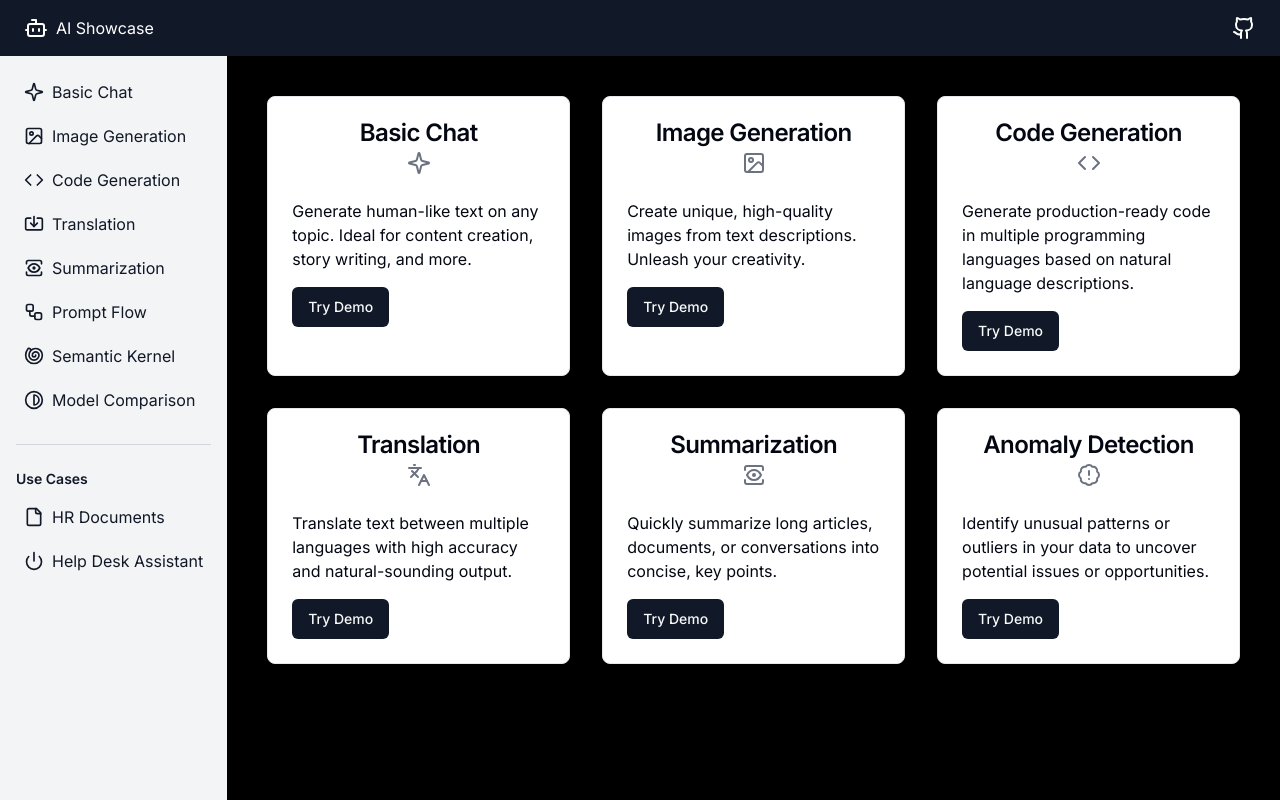
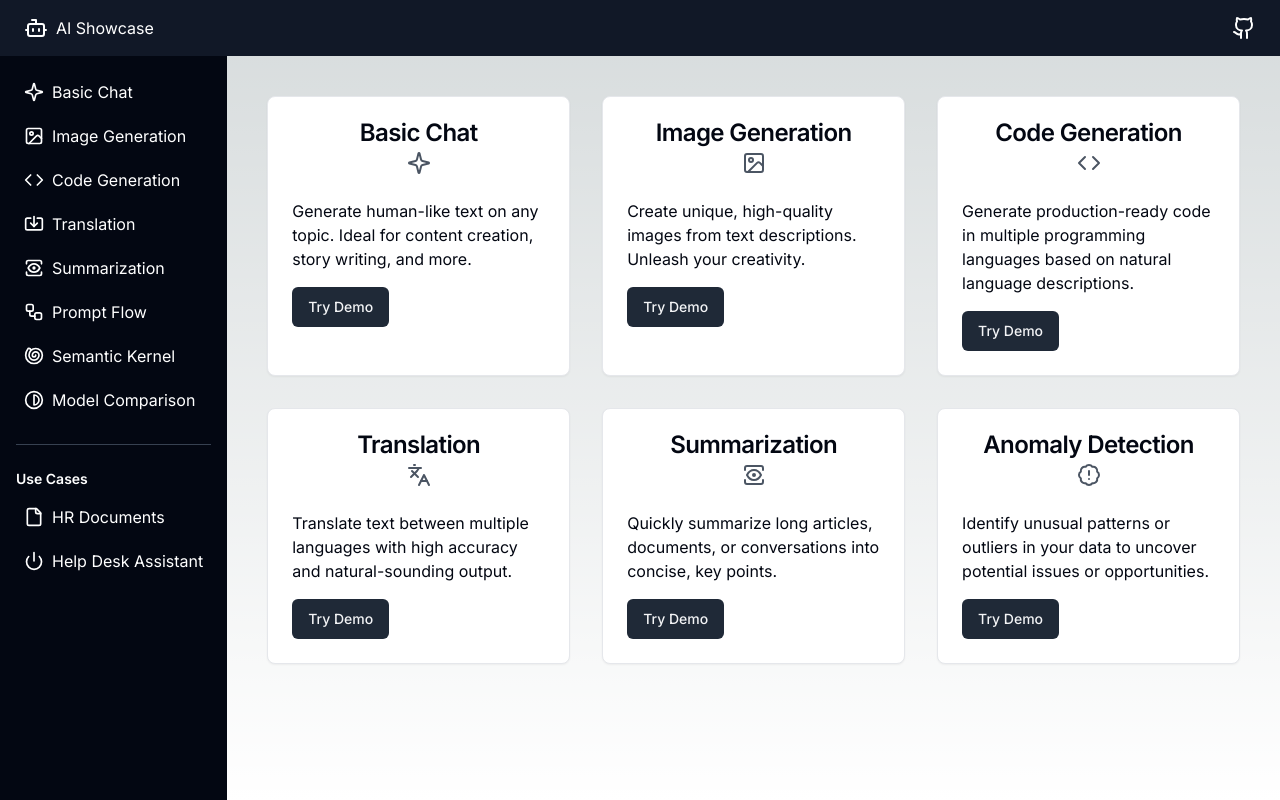
Before and after one commit to adamhockemeyer/AI-Showcase, a Next.js app in the folder frontend/: page / in a window 1280 px wide. Built offline with nearby package versions, Linux system fonts and the light colour scheme.

Commit message:
chore: Update frontend styles for image generation page

```diff
--- a/frontend/app/image-generation/page.tsx
+++ b/frontend/app/image-generation/page.tsx
@@ -32,7 +32,7 @@ export default function Component() {
 
 
     return (
-        <div className="flex flex-col h-screen">
+        <div className="flex flex-col h-fit">
             <div className="flex-1 flex flex-col items-center bg-gradient-to-br from-primary to-secondary">
                 <div className="max-w-2xl px-4 sm:px-6 lg:px-8 py-12 text-center">
                     <h1 className="text-4xl font-bold text-primary-foreground mb-4">AI Image Generator</h1>
--- a/frontend/app/layout.tsx
+++ b/frontend/app/layout.tsx
@@ -33,11 +33,11 @@ export default function RootLayout({
             </nav>
           </header>
           <div className="flex-1 flex">
-            <div className="bg-gray-100 dark:bg-gray-950 hidden md:flex flex-col gap-2 text-gray-900 dark:text-white p-4">
+            <div className="bg-gray-950  hidden md:flex flex-col gap-2 text-white p-4">
               <nav className="flex flex-col gap-1">
                 <Link
                   href="/basic-chat"
-                  className="flex items-center gap-2 p-2 rounded-md hover:bg-gray-200 dark:hover:bg-gray-800 transition-colors"
+                  className="flex items-center gap-2 p-2 rounded-md hover:bg-gray-800  transition-colors"
                   prefetch={false}
                 >
                   <SparkleIcon className="w-5 h-5" />
@@ -45,7 +45,7 @@ export default function RootLayout({
                 </Link>
                 <Link
                   href="/image-generation"
-                  className="flex items-center gap-2 p-2 rounded-md hover:bg-gray-200 dark:hover:bg-gray-800 transition-colors"
+                  className="flex items-center gap-2 p-2 rounded-md hover:bg-gray-800 transition-colors"
                   prefetch={false}
                 >
                   <ImageIcon className="w-5 h-5" />
@@ -53,7 +53,7 @@ export default function RootLayout({
                 </Link>
                 <Link
                   href="#"
-                  className="flex items-center gap-2 p-2 rounded-md hover:bg-gray-200 dark:hover:bg-gray-800 transition-colors"
+                  className="flex items-center gap-2 p-2 rounded-md hover:bg-gray-800 transition-colors"
                   prefetch={false}
                 >
                   <CodeIcon className="w-5 h-5" />
@@ -61,7 +61,7 @@ export default function RootLayout({
                 </Link>
                 <Link
                   href="#"
-                  className="flex items-center gap-2 p-2 rounded-md hover:bg-gray-200 dark:hover:bg-gray-800 transition-colors"
+                  className="flex items-center gap-2 p-2 rounded-md hover:bg-gray-800 transition-colors"
                   prefetch={false}
                 >
                   <ImportIcon className="w-5 h-5" />
@@ -69,7 +69,7 @@ export default function RootLayout({
                 </Link>
                 <Link
                   href="#"
-                  className="flex items-center gap-2 p-2 rounded-md hover:bg-gray-200 dark:hover:bg-gray-800 transition-colors"
+                  className="flex items-center gap-2 p-2 rounded-md hover:bg-gray-800 transition-colors"
                   prefetch={false}
                 >
                   <ViewIcon className="w-5 h-5" />
@@ -77,7 +77,7 @@ export default function RootLayout({
                 </Link>
                 <Link
                   href="#"
-                  className="flex items-center gap-2 p-2 rounded-md hover:bg-gray-200 dark:hover:bg-gray-800 transition-colors"
+                  className="flex items-center gap-2 p-2 rounded-md hover:bg-gray-800 transition-colors"
                   prefetch={false}
                 >
                   <WorkflowIcon className="w-5 h-5" />
@@ -85,7 +85,7 @@ export default function RootLayout({
                 </Link>
                 <Link
                   href="#"
-                  className="flex items-center gap-2 p-2 rounded-md hover:bg-gray-200 dark:hover:bg-gray-800 transition-colors"
+                  className="flex items-center gap-2 p-2 rounded-md hover:bg-gray-800 transition-colors"
                   prefetch={false}
                 >
                   <ShellIcon className="w-5 h-5" />
@@ -93,19 +93,19 @@ export default function RootLayout({
                 </Link>
                 <Link
                   href="#"
-                  className="flex items-center gap-2 p-2 rounded-md hover:bg-gray-200 dark:hover:bg-gray-800 transition-colors"
+                  className="flex items-center gap-2 p-2 rounded-md hover:bg-gray-800 transition-colors"
                   prefetch={false}
                 >
                   <ContrastIcon className="w-5 h-5" />
                   <span>Model Comparison</span>
                 </Link>
               </nav>
-              <hr className="border-gray-300 dark:border-gray-700 my-4" />
+              <hr className="border-gray-700 my-4" />
               <h4 className="text-sm font-semibold">Use Cases</h4>
               <nav className="flex flex-col gap-1">
                 <Link
                   href="#"
-                  className="flex items-center gap-2 p-2 rounded-md hover:bg-gray-200 dark:hover:bg-gray-800 transition-colors"
+                  className="flex items-center gap-2 p-2 rounded-md hover:bg-gray-800 transition-colors"
                   prefetch={false}
                 >
                   <FileIcon className="w-5 h-5" />
@@ -113,7 +113,7 @@ export default function RootLayout({
                 </Link>
                 <Link
                   href="#"
-                  className="flex items-center gap-2 p-2 rounded-md hover:bg-gray-200 dark:hover:bg-gray-800 transition-colors"
+                  className="flex items-center gap-2 p-2 rounded-md hover:bg-gray-800 transition-colors"
                   prefetch={false}
                 >
                   <PowerIcon className="w-5 h-5" />
--- a/frontend/app/page.tsx
+++ b/frontend/app/page.tsx
@@ -9,31 +9,31 @@ export default function Home() {
       <Card>
         <CardHeader className="flex items-center justify-between">
           <CardTitle>Basic Chat</CardTitle>
-          <SparkleIcon className="w-6 h-6 text-gray-500 dark:text-gray-400" />
+          <SparkleIcon className="w-6 h-6 text-gray-600" />
         </CardHeader>
         <CardContent>
           <p>Generate human-like text on any topic. Ideal for content creation, story writing, and more.</p>
           <div className="mt-4">
-            <Link href='/basic-chat'><Button>Try Demo</Button></Link>
+            <Link href='/basic-chat'><Button className="bg-gray-800 dark:bg-gray-800 hover:dark:bg-gray-400 hover:bg-gray-400 text-gray-100 dark:text-gray-100">Try Demo</Button></Link>
           </div>
         </CardContent>
       </Card>
       <Card>
         <CardHeader className="flex items-center justify-between">
           <CardTitle>Image Generation</CardTitle>
-          <ImageIcon className="w-6 h-6 text-gray-500 dark:text-gray-400" />
+          <ImageIcon className="w-6 h-6 text-gray-600" />
         </CardHeader>
         <CardContent>
           <p>Create unique, high-quality images from text descriptions. Unleash your creativity.</p>
           <div className="mt-4">
-            <Link href='/image-generation'><Button>Try Demo</Button></Link>
+            <Link href='/image-generation'><Button className="bg-gray-800 dark:bg-gray-800 hover:dark:bg-gray-400 hover:bg-gray-400 text-gray-100 dark:text-gray-100">Try Demo</Button></Link>
           </div>
         </CardContent>
       </Card>
       <Card>
         <CardHeader className="flex items-center justify-between">
           <CardTitle>Code Generation</CardTitle>
-          <CodeIcon className="w-6 h-6 text-gray-500 dark:text-gray-400" />
+          <CodeIcon className="w-6 h-6 text-gray-600" />
         </CardHeader>
         <CardContent>
           <p>
@@ -41,43 +41,43 @@ export default function Home() {
             descriptions.
           </p>
           <div className="mt-4">
-            <Button>Try Demo</Button>
+            <Button className="bg-gray-800 dark:bg-gray-800 hover:dark:bg-gray-400 hover:bg-gray-400 text-gray-100 dark:text-gray-100">Try Demo</Button>
           </div>
         </CardContent>
       </Card>
       <Card>
         <CardHeader className="flex items-center justify-between">
           <CardTitle>Translation</CardTitle>
-          <LanguagesIcon className="w-6 h-6 text-gray-500 dark:text-gray-400" />
+          <LanguagesIcon className="w-6 h-6 text-gray-600" />
         </CardHeader>
         <CardContent>
           <p>Translate text between multiple languages with high accuracy and natural-sounding output.</p>
           <div className="mt-4">
-            <Button>Try Demo</Button>
+            <Button className="bg-gray-800 dark:bg-gray-800 hover:dark:bg-gray-400 hover:bg-gray-400 text-gray-100 dark:text-gray-100">Try Demo</Button>
           </div>
         </CardContent>
       </Card>
       <Card>
         <CardHeader className="flex items-center justify-between">
           <CardTitle>Summarization</CardTitle>
-          <ViewIcon className="w-6 h-6 text-gray-500 dark:text-gray-400" />
+          <ViewIcon className="w-6 h-6 text-gray-600" />
         </CardHeader>
         <CardContent>
           <p>Quickly summarize long articles, documents, or conversations into concise, key points.</p>
           <div className="mt-4">
-            <Button>Try Demo</Button>
+            <Button className="bg-gray-800 dark:bg-gray-800 hover:dark:bg-gray-400 hover:bg-gray-400 text-gray-100 dark:text-gray-100">Try Demo</Button>
           </div>
         </CardContent>
       </Card>
       <Card>
         <CardHeader className="flex items-center justify-between">
           <CardTitle>Anomaly Detection</CardTitle>
-          <BadgeAlertIcon className="w-6 h-6 text-gray-500 dark:text-gray-400" />
+          <BadgeAlertIcon className="w-6 h-6 text-gray-600" />
         </CardHeader>
         <CardContent>
           <p>Identify unusual patterns or outliers in your data to uncover potential issues or opportunities.</p>
           <div className="mt-4">
-            <Button>Try Demo</Button>
+            <Button className="bg-gray-800 dark:bg-gray-800 hover:dark:bg-gray-400 hover:bg-gray-400 text-gray-100 dark:text-gray-100">Try Demo</Button>
           </div>
         </CardContent>
       </Card>
--- a/frontend/components/ui/card.tsx
+++ b/frontend/components/ui/card.tsx
@@ -9,7 +9,7 @@ const Card = React.forwardRef<
   <div
     ref={ref}
     className={cn(
-      "rounded-lg border border-gray-200 bg-white text-gray-950 shadow-sm dark:border-gray-800 dark:bg-gray-950 dark:text-gray-50",
+      "rounded-lg border border-white-200 bg-white text-gray-950 shadow-sm",
       className
     )}
     {...props}
@@ -50,7 +50,7 @@ const CardDescription = React.forwardRef<
 >(({ className, ...props }, ref) => (
   <p
     ref={ref}
-    className={cn("text-sm text-gray-500 dark:text-gray-400", className)}
+    className={cn("text-sm text-gray-400", className)}
     {...props}
   />
 ))
```
Also changed, not shown: frontend/app/globals.css (+4 -7 lines), frontend/tailwind.config.ts (line endings or trailing spaces).
